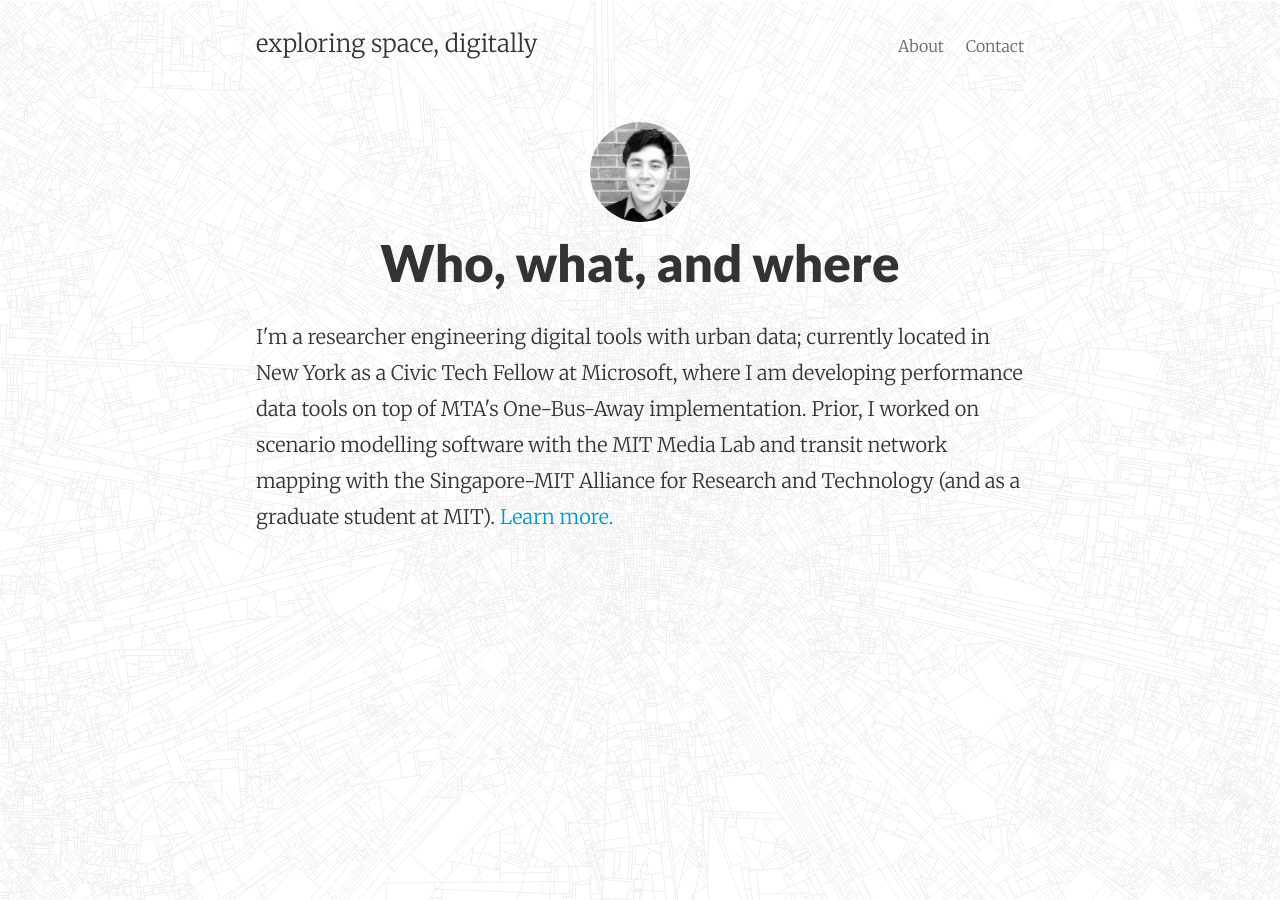
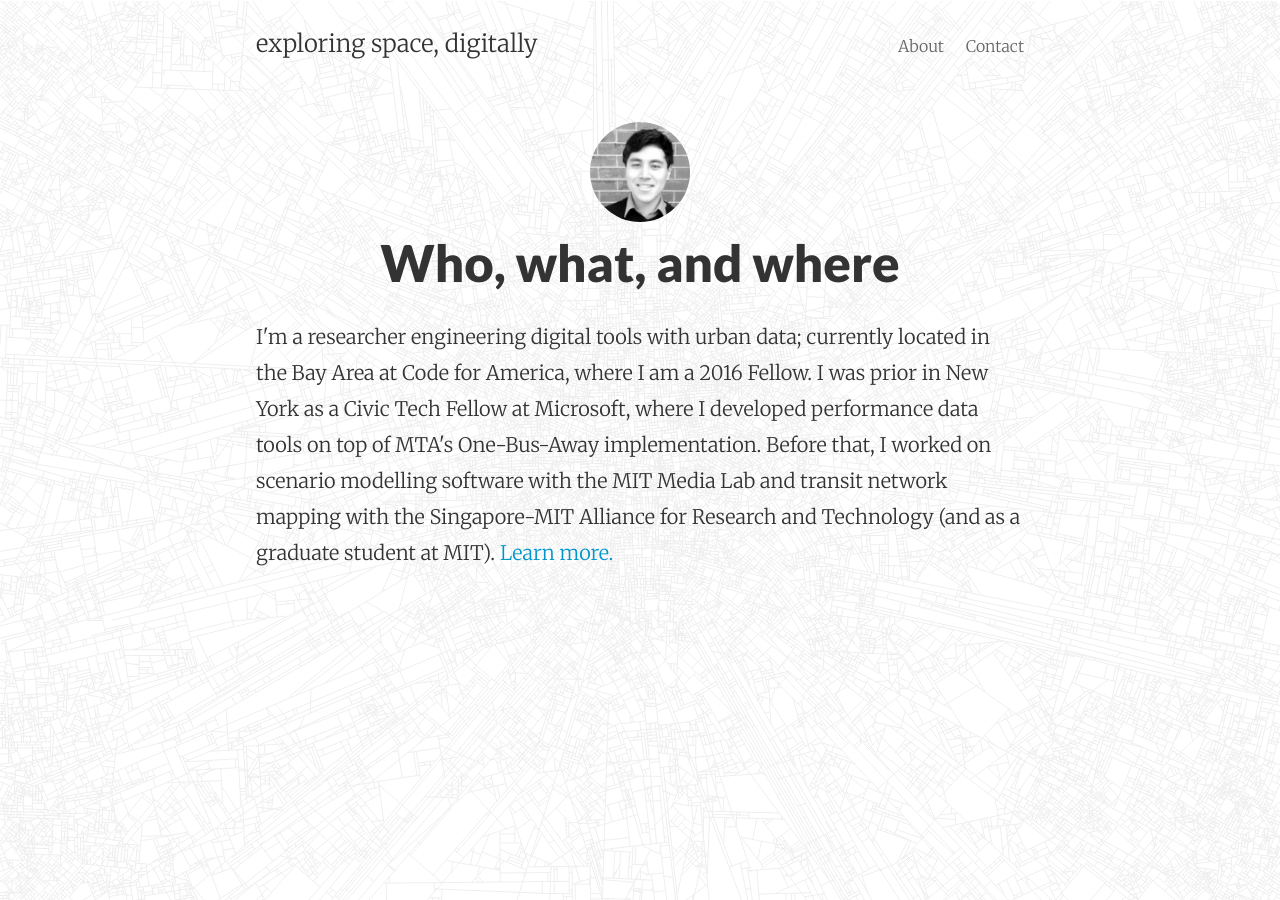
Before and after one commit to kuanb/kuanb.github.io, a Jekyll site: the page built from index.html, in a window 1280 px wide and 900 px high. Built offline with Jekyll 4.4.1, drawn with Linux system fonts in a browser that asks for light colours; Markdown is read by kramdown in place of the engine named in the settings; the list of posts is cut into pages by our own code.

Commit message:
main blurb

```diff
--- a/index.html
+++ b/index.html
@@ -12,7 +12,7 @@
         </h3></a>
       </center>
       <p class="post-summary">
-        I'm a researcher engineering digital tools with urban data; currently located in New York as a Civic Tech Fellow at Microsoft, where I am developing performance data tools on top of MTA's One-Bus-Away implementation. Prior, I worked on scenario modelling software with the MIT Media Lab and transit network mapping with the Singapore-MIT Alliance for Research and Technology (and as a graduate student at MIT). <a href="/about">Learn more.</a>
+        I'm a researcher engineering digital tools with urban data; currently located in the Bay Area at Code for America, where I am a 2016 Fellow. I was prior in New York as a Civic Tech Fellow at Microsoft, where I developed performance data tools on top of MTA's One-Bus-Away implementation. Before that, I worked on scenario modelling software with the MIT Media Lab and transit network mapping with the Singapore-MIT Alliance for Research and Technology (and as a graduate student at MIT). <a href="/about">Learn more.</a>
     </div>
   </div>
 
```
